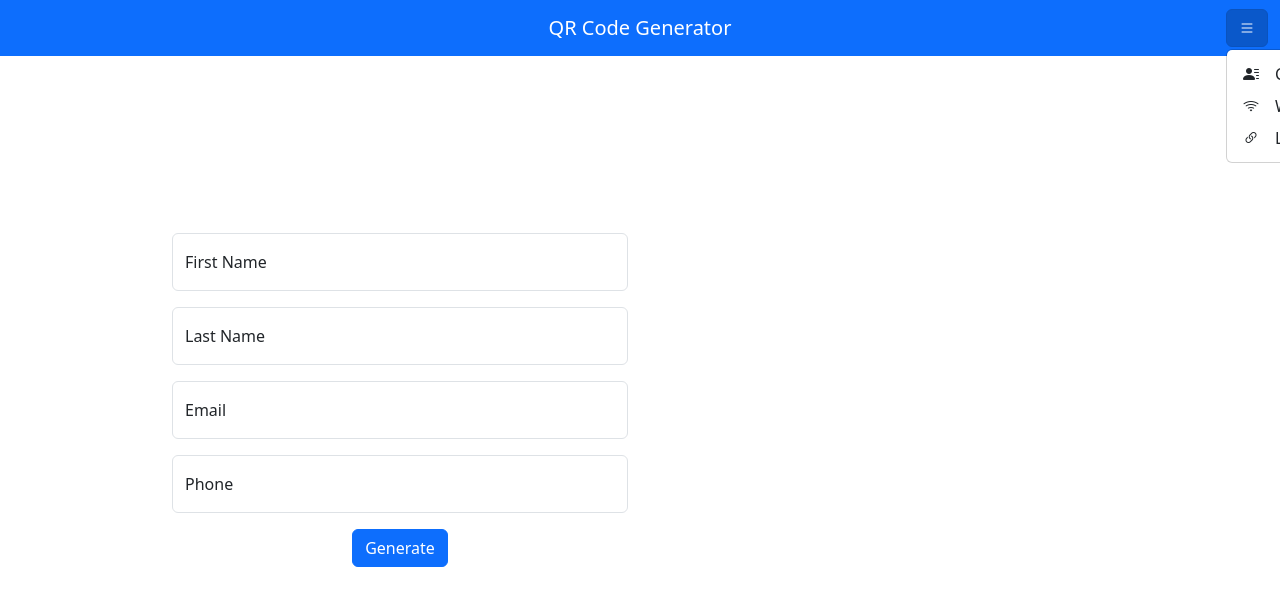
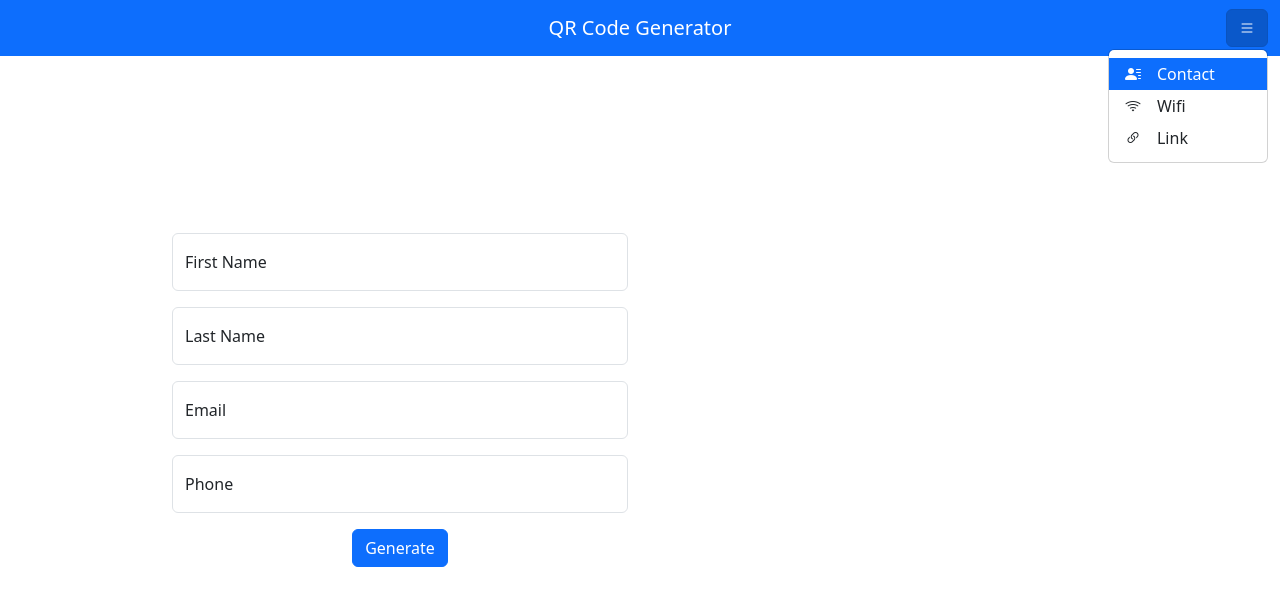
Before and after one commit to jamedeus/qr-generator, a React app: page / in a window 1280 px wide. Both pictures are taken after a click on the button 1246 px from the left and 28 px from the top of the page. Shown: the top 606 px of the page. Built offline with nearby package versions, Linux system fonts and the light colour scheme; the HTML template or start-up script is replaced by a standard one.

Commit message:
React port: Dropdown UI fixes
Mark correct option active based on state object, align dropdown to left

```diff
--- a/src/App.js
+++ b/src/App.js
@@ -112,19 +112,19 @@ function App() {
                     <Navbar.Brand className="mx-auto">QR Code Generator</Navbar.Brand>
 
                     {/* Dropdown to select QR Code type */}
-                    <Dropdown>
+                    <Dropdown align="end">
                         <Dropdown.Toggle className="my-auto">
                             <i className="bi-list"></i>
                         </Dropdown.Toggle>
 
                         <Dropdown.Menu>
-                            <Dropdown.Item onClick={(() => {showForm('contact');})}>
+                            <Dropdown.Item onClick={(() => {showForm('contact');})} active={qrType === "contact"}>
                                 <i className="bi bi-person-lines-fill me-3"></i>Contact
                             </Dropdown.Item>
-                            <Dropdown.Item onClick={(() => {showForm('wifi');})}>
+                            <Dropdown.Item onClick={(() => {showForm('wifi');})} active={qrType === "wifi"}>
                                 <i className="bi bi-wifi me-3"></i>Wifi
                             </Dropdown.Item>
-                            <Dropdown.Item onClick={(() => {showForm('link');})}>
+                            <Dropdown.Item onClick={(() => {showForm('link');})} active={qrType === "link"}>
                                 <i className="bi bi-link-45deg me-3"></i>Link
                             </Dropdown.Item>
                         </Dropdown.Menu>
```
